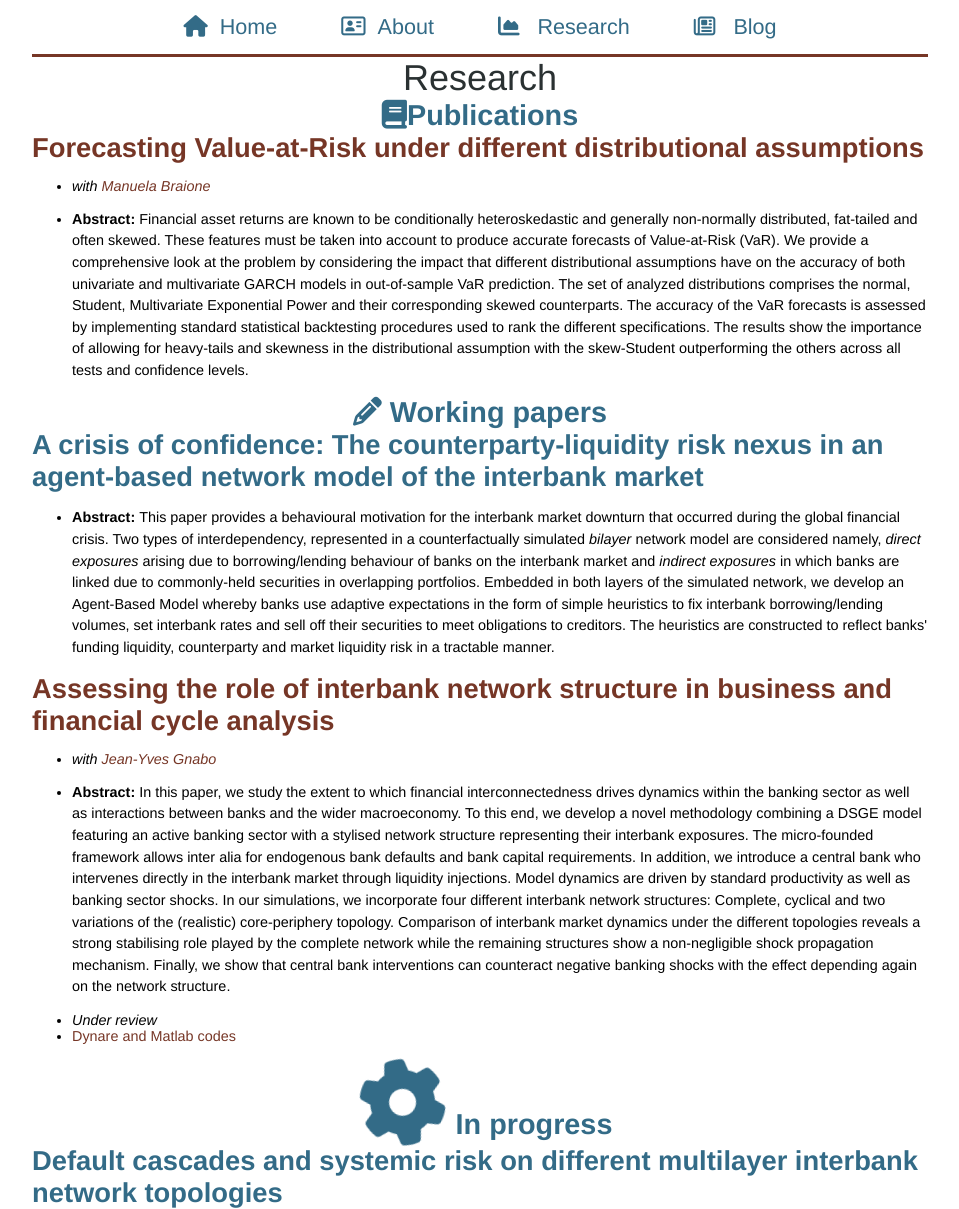
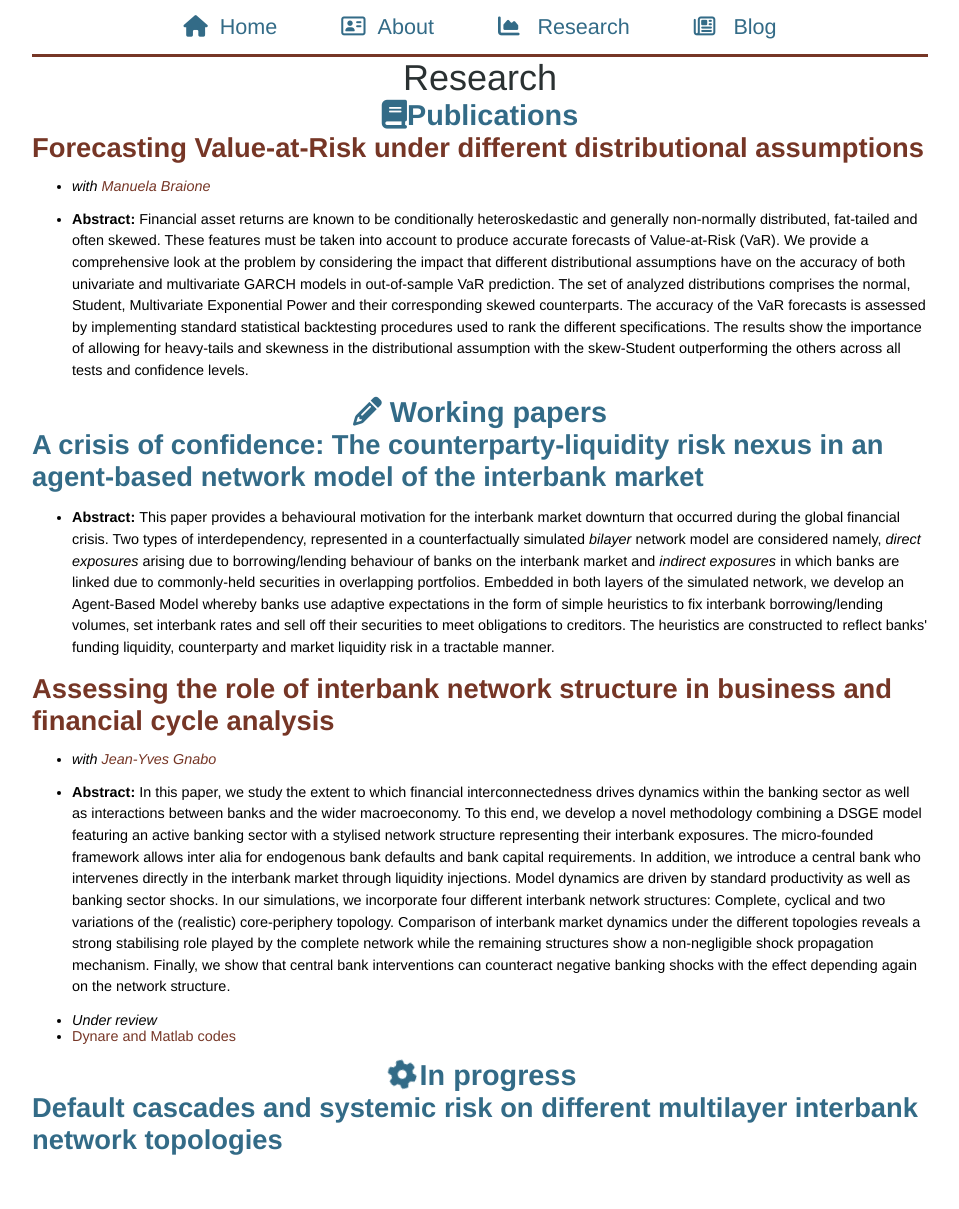
Before and after one commit to nscholtes/nscholtes.github.io, a Jekyll site: the page built from research.html, in a window 1280 px wide. Shown: the whole page, without its empty margins (160-1119 px from the left). Built offline with Jekyll 4.4.1, drawn with Linux system fonts in a browser that asks for light colours; nearby versions of some CDN libraries; after the commit the page ends 1156 px from its top, so only the background shows below that.

Commit message:
Update research.html

```diff
--- a/research.html
+++ b/research.html
@@ -23,6 +23,6 @@ title: Nicolas K. Scholtes
 		<li><a href="https://github.com/nscholtes/NDSGE">Dynare and Matlab codes</a></li>
 	</ul>
 
-<h2><i class="fa fa-cog fa-spin fa-3x fa-fw" style="color: #336B87;"></i>In progress</h2>
+<h2><i class="fa fa-cog fa-spin fa-fw" style="color: #336B87;"></i>In progress</h2>
 
 <h3>Default cascades and systemic risk on different multilayer interbank network topologies</h3>
```
